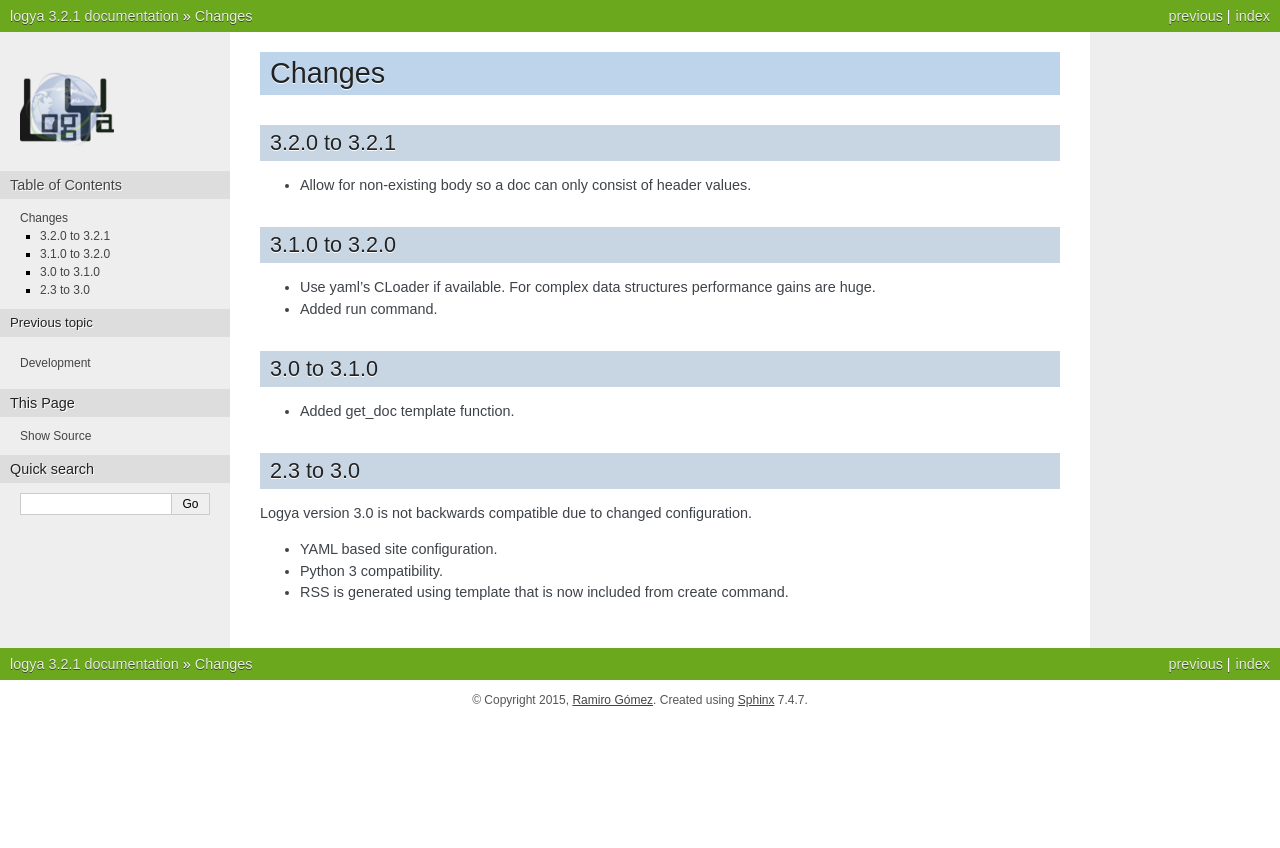
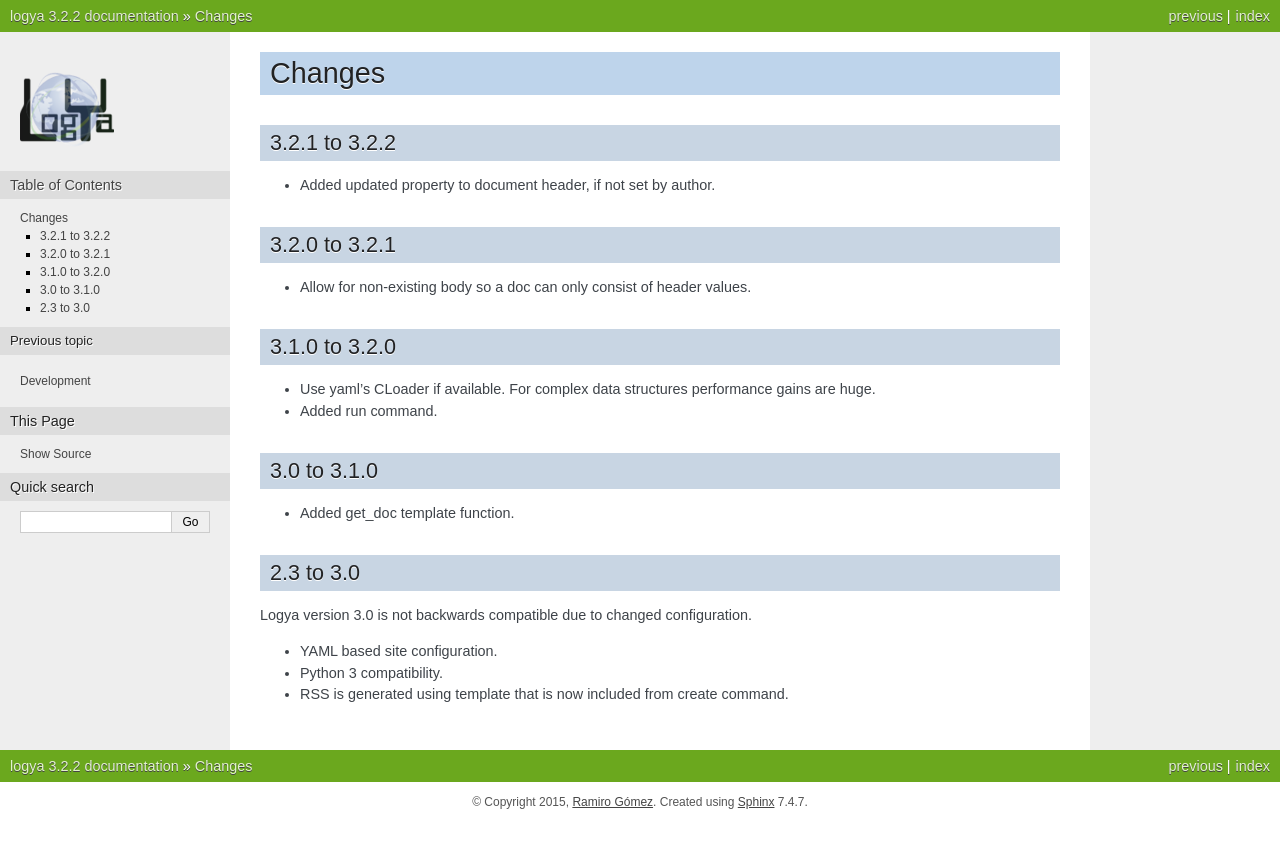
Before and after one commit to yaph/logya, a Sphinx documentation site: the page built from docs/changes.rst, in a window 1280 px wide. Shown: the top 848 px of the page. Built offline with Sphinx 7.4.7, drawn with Linux system fonts in a browser that asks for light colours; pages that are not in the unit, such as notebooks, are missing from menus.

Commit message:
#41: Added updated property to document header, if not set by author.

```diff
--- a/docs/changes.rst
+++ b/docs/changes.rst
@@ -2,6 +2,12 @@
 
 Changes
 =======
+
+3.2.1 to 3.2.2
+--------------
+
+* Added updated property to document header, if not set by author.
+
 
 3.2.0 to 3.2.1
 --------------
--- a/docs/conf.py
+++ b/docs/conf.py
@@ -48,9 +48,9 @@ copyright = u'2015, Ramiro Gómez'
 # built documents.
 #
 # The short X.Y version.
-version = '3.2'
+version = '3.2.2'
 # The full version, including alpha/beta/rc tags.
-release = '3.2.1'
+release = '3.2.2'
 
 # The language for content autogenerated by Sphinx. Refer to documentation
 # for a list of supported languages.
--- a/logya/__init__.py
+++ b/logya/__init__.py
@@ -1 +1 @@
-__version__ = '3.2.1'
+__version__ = '3.2.2'
```
Also changed, not shown: 1 other file.
